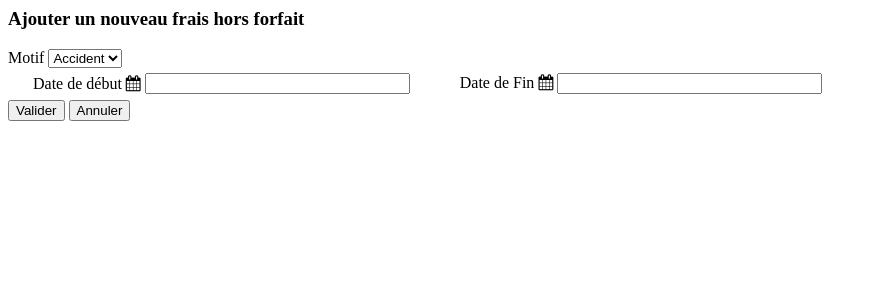
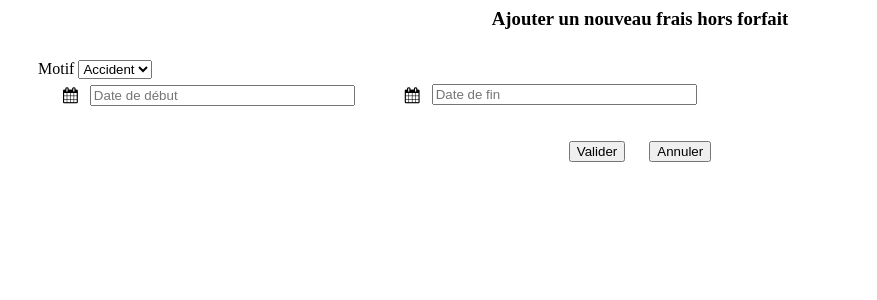
Before and after one commit to GSBlsw42/GSB, a PHP site: page /vues/v_ajoutAbs.php in a window 1280 px wide. Shown: the top 300 px of the page, without its empty margins (0-877 px from the left). Run offline with PHP 8.4, Linux system fonts and the light colour scheme; data comes from the database, SQL or seed files in the repository; some libraries are stand-ins or nearby versions.

Commit message:
Form template done

```diff
--- a/vues/v_ajoutAbs.php
+++ b/vues/v_ajoutAbs.php
@@ -11,9 +11,15 @@
     } );
     </script>
     <style type="text/css">
+    	form{
+    		margin: 30px;
+    	}
     	tr {
     		display: inline;
     		margin: 15px 20px auto;
+    	}
+    	tr i{
+    		padding-right: 0.5em;
     	}
     </style>
 </head>
@@ -33,26 +39,28 @@ catch(Exception $e)
 
 ?>
 
-<h3>Ajouter un nouveau frais hors forfait</h3>
+<h3 style="text-align: center;">Ajouter un nouveau frais hors forfait</h3>
 <form method='POST' action='index.php?uc=gererAbs&action=validerAjoutAbs'>
-	<td>Motif</td>
 	<table class='tabNonQuadrille'>
+
 		<tr>
-			<td>Date de début <i class="fa fa-calendar" aria-hidden="true"></i></td>
+			<td><i class="fa fa-calendar" aria-hidden="true"></i></td>
 			<td>
-				<input  type='text' name=dateDebut class="datepicker" size='30' maxlength='45'>
+				<input  type='text' name=dateDebut placeholder="Date de début" class="datepicker" size='30' maxlength='45'>
 			</td>
 		</tr>
 		<tr>
-			<td>Date de Fin <i class="fa fa-calendar" aria-hidden="true"></i></td>
+			<td><i class="fa fa-calendar" aria-hidden="true"></i></td>
 			<td>
-				<input  type='text' name=dateFin class="datepicker" size='30' maxlength='45'>
+				<input  type='text' name=dateFin  placeholder="Date de fin" class="datepicker" size='30' maxlength='45'>
 			</td>
 		</tr>
 
+			Motif
+		    <select class="form-control" name="code">
+		       <?php
 
-		    <select class="form-control" name="code">
-		       <?php $refMotif = $bdd->query('SELECT code, libelle
+			       $refMotif = $bdd->query('SELECT code, libelle
 			          FROM Motif
 			          ORDER BY libelle');
 
@@ -62,13 +70,16 @@ catch(Exception $e)
 				        <option value="<?=$code?>"><?=$libelle?></option>';
 				        <?php
 				    };
-		        $refMotif->closeCursor();?>
+			        $refMotif->closeCursor();
+
+		        ?>
 		    </select>
+	</table>
+
+	<div style="position: relative;left: 50%; width: 200px; margin-left: -100px; margin-top: 20px; text-align: center;">
+		<input type='submit' value='Valider' name='valider' style="margin: 10px;">
+		<input type='reset' value='Annuler' name='annuler' style="margin: 10px;">
+	</div>
 
 
-	</table>
-
-	<input type='submit' value='Valider' name='valider'>
-	<input type='reset' value='Annuler' name='annuler'>
-
 </form>
```
Lines whose indentation alone changed are shown as unchanged.
